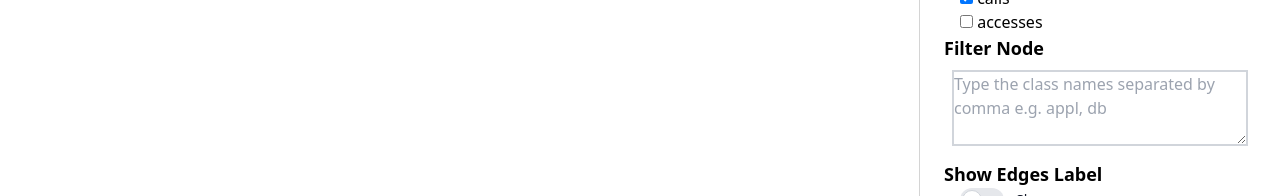
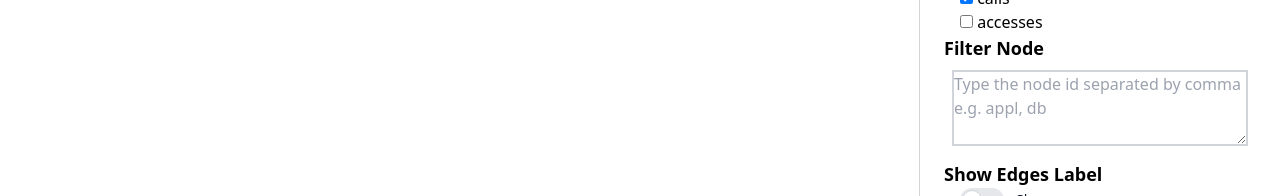
Before and after one commit to christojeffrey/software-visualization, a SvelteKit app in the folder svelte/: page / in a window 1280 px wide. Shown: the part 367-563 px from the top of the page. Built offline with nearby package versions, Linux system fonts and the light colour scheme.

Commit message:
feat: Able to filter node

```diff
--- a/svelte/src/routes/+page.svelte
+++ b/svelte/src/routes/+page.svelte
@@ -37,6 +37,7 @@
 		nodePadding: 5,
 		textSize: 10,
 		shownEdgesType: new Map<EdgeType, boolean>(),
+		filteredNodes: [],
 		showEdgeLabels: false,
 		showNodeLabels: true,
 		nodeDefaultColor: '#6a6ade',
--- a/svelte/src/routes/components/draw-settings-changer.svelte
+++ b/svelte/src/routes/components/draw-settings-changer.svelte
@@ -10,8 +10,6 @@
 
 	// layout options
 	let options: LayoutOptions[] = ['layerTree', 'straightTree', 'circular'];
-
-	let textareaValue: string;
 
 	function parseFilterNode(texts: string) {
 		return texts.split(',').map(text => text.trim());
@@ -51,10 +49,10 @@
 			<textarea
 				class="border-gray-300 border-2 w-full"
 				rows="3"
-				placeholder="Type the class names separated by comma e.g. appl, db"
-				bind:value={textareaValue}
-				on:input={_ => {
-					drawSettings.filteredNodes = parseFilterNode(textareaValue)
+				placeholder="Type the node id separated by comma e.g. appl, db"
+				on:input={e => {
+					drawSettings.filteredNodes = parseFilterNode(e.currentTarget.value)
+					doRelayout = true
 				}}
 			/>
 		</div>
--- /dev/null
+++ b/svelte/src/scripts/draw/filter-node.ts
@@ -0,0 +1,28 @@
+import type {GraphDataNode} from '$types';
+
+// Will filter node recursively
+export default function filterNodeAndPopulateFilteredID(
+	nodes: GraphDataNode[],
+	filteredNodeNames: string[],
+): GraphDataNode[] {
+	if (nodes.length < 1) return [];
+	filteredNodeNames;
+	const filteredNodes = nodes.filter(node => {
+		if (filteredNodeNames.includes(node.id)) {
+			node.members.forEach(member => {
+				filteredNodeNames.push(member.id);
+			});
+			return false;
+		}
+		return true;
+	});
+
+	for (let i = 0; i < filteredNodes.length; i++) {
+		const filteredMembers = filterNodeAndPopulateFilteredID(
+			filteredNodes[i].members,
+			filteredNodeNames,
+		);
+		filteredNodes[i].members = filteredMembers;
+	}
+	return filteredNodes;
+}
--- a/svelte/src/scripts/draw/index.ts
+++ b/svelte/src/scripts/draw/index.ts
@@ -13,6 +13,7 @@ import {
 import {renderLinks} from './link-render';
 import {addDragAndDrop} from './drag-and-drop';
 import {renderNodes, renderNodeLabels, addLiftCollapseButtons} from './nodes-render';
+import filterNodeAndPopulateFilteredID from './filter-node';
 
 export function draw(
 	svgElement: SVGElement,
@@ -21,9 +22,12 @@ export function draw(
 	onCollapse: (datum: GraphDataNode) => void,
 	onLift: (datum: GraphDataNode) => void,
 ) {
+	// Filter the nodes
+	const filteredNodes = filterNodeAndPopulateFilteredID(graphData.nodes, drawSettings.filteredNodes);
+
 	// CALCULATE LAYOUT
 	// Transform graphData, split the nodes according to which layout-algorithm we are going to use.
-	const {simpleNodes, innerNodes, intermediateNodes, rootNodes} = splitNodes(graphData.nodes);
+	const {simpleNodes, innerNodes, intermediateNodes, rootNodes} = splitNodes(filteredNodes);
 
 	// Initialize width and height of simple nodes
 	simpleNodes.forEach(n => {
@@ -35,6 +39,11 @@ export function draw(
 	graphData.renderedLinks.forEach(link => {
 		link.routing = [];
 	});
+
+	// Remove any link pointing to filtered nodes
+	graphData.renderedLinks = graphData.renderedLinks.filter(
+		link => !drawSettings.filteredNodes.includes((link.source as GraphDataNode).id) && !drawSettings.filteredNodes.includes((link.target as GraphDataNode).id),
+	);
 
 	const layoutOptionToFunction: {[layout in LayoutOptions]: NodeLayout} = {
 		circular: circularLayout,
@@ -89,7 +98,14 @@ export function draw(
 		renderNodes(rootNodes, canvasElement, drawSettings);
 		renderNodeLabels(canvasElement, drawSettings);
 		addLiftCollapseButtons(canvasElement, drawSettings, onCollapse, onLift);
-		addDragAndDrop(graphData.renderedLinks, rootNodes, graphData.nodesDict, canvasElement, linkCanvas, drawSettings);
+		addDragAndDrop(
+			graphData.renderedLinks,
+			rootNodes,
+			graphData.nodesDict,
+			canvasElement,
+			linkCanvas,
+			drawSettings,
+		);
 
 		renderLinks(graphData.renderedLinks, graphData.nodesDict, linkCanvas, drawSettings);
 	}
```
